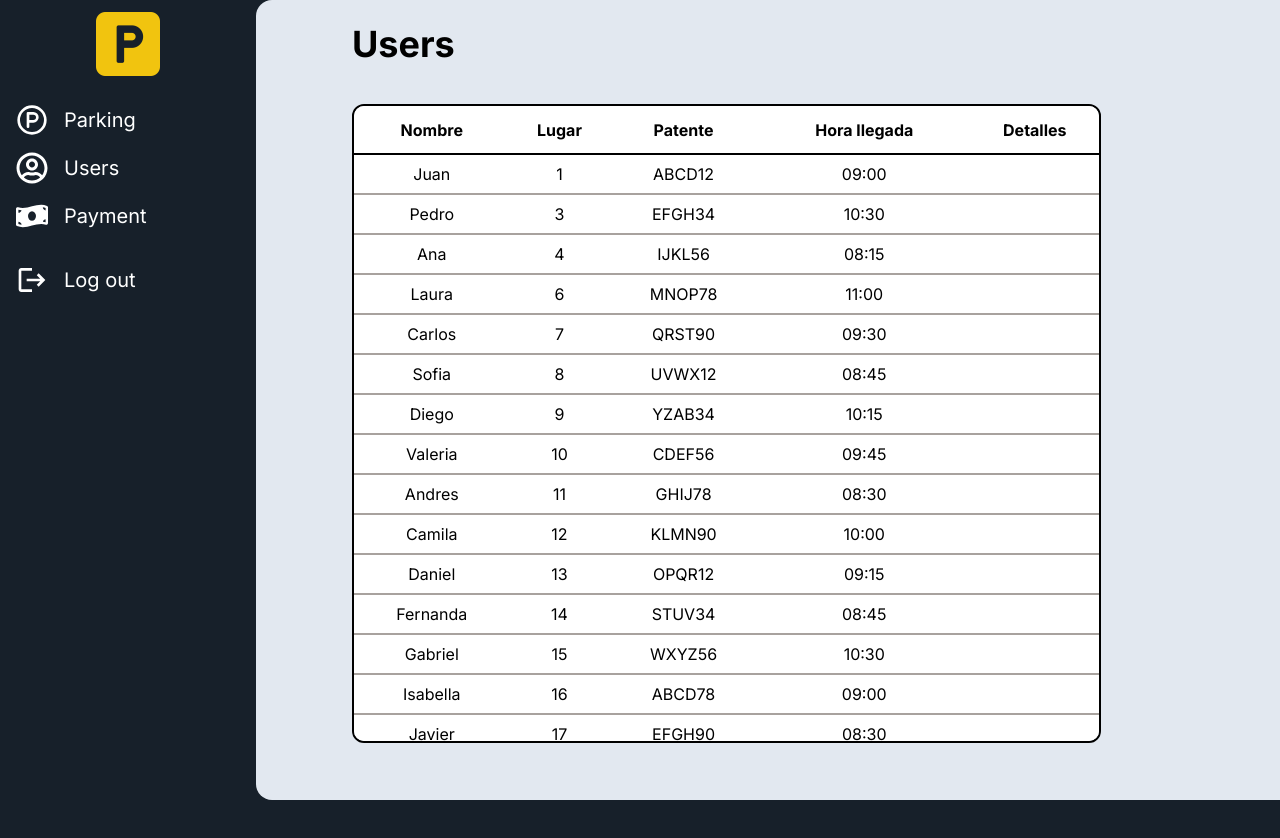
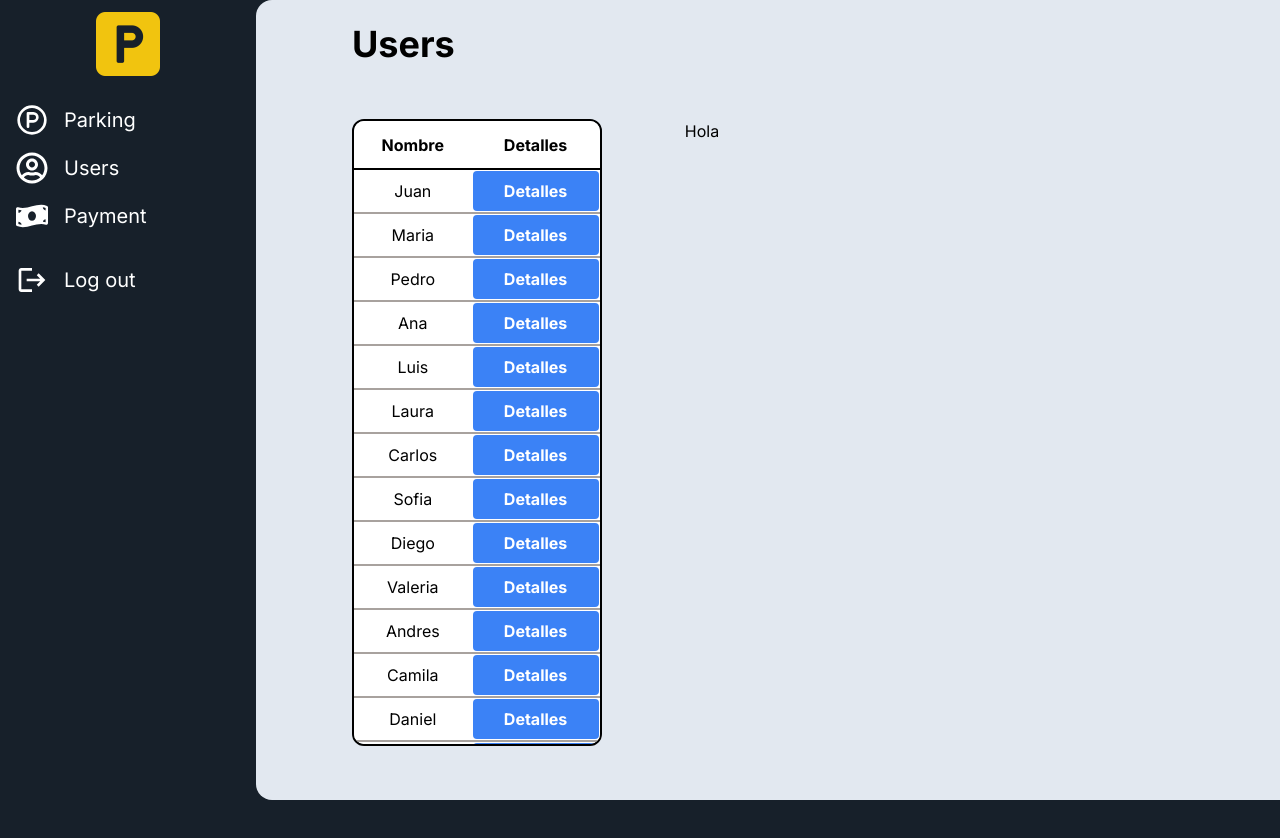
Before and after one commit to Zheol/Arquitectura-Frontend-Parking, a Next.js app: page /Admin/Users in a window 1280 px wide. Shown: the top 838 px of the page. Before the commit the page ends 800 px from the top, so only its background shows below. Built offline with nearby package versions, Linux system fonts and the light colour scheme.

Commit message:
feat: Add error message for unselected zone in car details table

```diff
--- a/src/app/Admin/Parking/layout.tsx
+++ b/src/app/Admin/Parking/layout.tsx
@@ -99,7 +99,15 @@ export default function LayoutCarDetails({
             </tr>
           </thead>
           <tbody>
-            {
+            { selectedZone == null ?
+              (
+                <tr className='border-b-2 text-center'>
+                  <td colSpan={4}>Seleccione una zona para ver los detalles.</td>
+                </tr>
+              )
+            :
+            (
+
               slots.map((slot, index) => {
                 return (
 
@@ -115,6 +123,7 @@ export default function LayoutCarDetails({
                       </tr>
                 )
               })
+            )
             }
           </tbody>
         </table>
--- /dev/null
+++ b/src/app/Admin/Users/[id]/page.tsx
@@ -0,0 +1,15 @@
+'use client'
+import ListaReservas from '@/components/user/ListaReservas';
+import { useParams } from 'next/navigation';
+import React from 'react';
+
+interface Params {
+    id: number;
+}
+
+export default function userParking ({params}: {params: Params}) {
+    const {id} = params;
+    return(
+        <ListaReservas id={id} />
+    )
+}
--- /dev/null
+++ b/src/app/Admin/Users/layout.tsx
@@ -0,0 +1,63 @@
+import userInfo from "@/mocks/UserInfo"
+import parkingSlots from "@/mocks/ParkingSlots"
+import { Children } from "react";
+import Link from "next/link";
+
+export default function Layout({
+    children,
+  }: Readonly<{
+    children: React.ReactNode;
+  }>){
+    const usersInfo = userInfo;
+    const carInfo = parkingSlots;
+
+    const usersWithCars = usersInfo.map((user) => {
+        const car = carInfo.find((car) => car.id === user.carId);
+        return { ...user, car };
+    });
+
+    return(
+        <main>
+
+            <h1 className="text-4xl font-bold">Users</h1>
+        <div className="text-black h-[70%] flex items-center justify-between gap-4">
+            {/* tabla usuarios */}
+            <div className="my-10 bg-white h-[85%] w-[30%] border-black border-2  rounded-xl overflow-scroll">
+                <table className="justify-between w-[100%] p-2 ">
+                    <thead className=" border-b-2 border-black h-12">
+                        <tr>
+                        <th>Nombre</th>
+                        <th className="w-32">Detalles</th>
+                        </tr>
+                    </thead>
+                    <tbody>
+
+                {
+                    userInfo.map((user)=> (
+
+
+                            <tr className="text-center h-10 border-b-2 border-stone-400 hover:bg-slate-200 transition-all" key={user.id}>
+
+                            <td> {user.name}</td>
+                            <td>
+                                <Link href={`/Admin/Users/${user.id}`}>
+                                    <p className="bg-blue-500 hover:bg-blue-700 text-white font-bold py-2 px-4 rounded">
+                                        Detalles
+                                    </p>
+                                </Link>
+                            </td>
+                        </tr>
+
+                        ))
+                    }
+                    </tbody>
+                    </table>
+            </div>
+            <div className="w-[60%] h-[85%]">
+                {children}
+            </div>
+        </div>
+
+        </main>
+    )
+}
--- a/src/app/Admin/Users/page.tsx
+++ b/src/app/Admin/Users/page.tsx
@@ -1,50 +1,8 @@
-import userInfo from "@/mocks/UserInfo"
-import parkingSlots from "@/mocks/ParkingSlots"
 
-export default function page(){
-    const usersInfo = userInfo;
-    const carInfo = parkingSlots;
-
-    const usersWithCars = usersInfo.map((user) => {
-        const car = carInfo.find((car) => car.id === user.carId);
-        return { ...user, car };
-    });
-
+export default function Home() {
     return(
-        <div className="text-black h-[100%]">
-            <h1 className="text-4xl font-bold">Users</h1>
-            {/* tabla usuarios */}
-            <div className="my-10 bg-white h-[85%] w-[90%] border-black border-2  rounded-xl overflow-scroll">
-                <table className="justify-between w-[100%] p-2 ">
-                    <thead className=" border-b-2 border-black h-12">
-                        <tr>
-                        <th>Nombre</th>
-                        <th>Lugar</th>
-                        <th>Patente</th>
-                        <th>Hora llegada</th>
-                        <th className="w-32">Detalles</th>
-                        </tr>
-                    </thead>
-                    <tbody>
-
-                {
-                    usersWithCars.map((user)=> (
-                        user.car?.patente != '' ? (
-
-                            <tr className="text-center h-10 border-b-2 border-stone-400 hover:bg-slate-200 transition-all" key={user.id}>
-
-                            <td> {user.name}</td>
-                            <td>{user.carId}</td>
-                            <td>{user.car?.patente}</td>
-                            <td>{user.car?.llegada}</td>
-                            <td></td>
-                        </tr>
-                            ) : (null)
-                        ))
-                    }
-                    </tbody>
-                    </table>
-            </div>
-        </div>
+        <h1>
+            Hola
+        </h1>
     )
 }
--- a/src/app/page.tsx
+++ b/src/app/page.tsx
@@ -6,10 +6,16 @@ import Image from "next/image";
 import Link from "next/link";
 import { useState } from "react";
 import { useUserStore } from "@/store/UserStorage";
+import ModalRegisterCar from "@/components/modal/modal-register-car";
 
 export default function Home() {
 
   const { id_user } = useUserStore();
+  const [isOpen, setIsOpen] = useState(false);
+
+  const hanldeCloseModal = () => {
+    setIsOpen(false);
+  }
   console.log(id_user)
   return (
     <div className="h-[100%]">
@@ -44,7 +50,12 @@ export default function Home() {
                   <section className="h-[100%] w-[100%] bg-opacity-40 m-10">
 
               <ListaReservas id={id_user} />
-
+              <div className="w-[100%] flex justify-center my-6">
+                <button onClick={() => setIsOpen(!isOpen)} className="bg-blue-500 hover:bg-blue-700 text-white font-bold py-2 px-4 rounded">
+                  Reservar
+                </button>
+              </div>
+              <ModalRegisterCar isOpen={isOpen} onClose={hanldeCloseModal} />
 
           </section>
           )
--- a/src/components/modal/modal-register-car.tsx
+++ b/src/components/modal/modal-register-car.tsx
@@ -1,6 +1,6 @@
 "use client";
 import axios from 'axios';
-import React, { useState } from 'react';
+import React, { useEffect, useState } from 'react';
 import { BsFillBackspaceFill } from "react-icons/bs";
 import { useUserStore } from '@/store/UserStorage';
 
@@ -38,6 +38,20 @@ const ModalRegisterCar: React.FC<ModalLoginProps> = ({ isOpen, onClose }) => {
         setIsModalSigninOpen(!isModalSigninOpen);
     };
 
+    const [currentTime, setCurrentTime] = useState('');
+
+
+    useEffect(() => {
+        axios.get('http://worldtimeapi.org/api/timezone/America/Santiago')
+            .then(response => {
+                const datetime = new Date(response.data.datetime);
+                setDateHourStart(datetime.toISOString());
+                const time =  datetime.getDate() + '/' + datetime.getMonth() + '/' + datetime.getFullYear() + ' - ' + datetime.getHours() + ':' + datetime.getMinutes() ;
+                setCurrentTime(time);
+
+            })
+            .catch(error => console.error('Error fetching time: ', error));
+    }, []);
 
     const fetchCreateBooking = async (dateHourStart: string ,patente: string, idZone: number) => {
         setLoading(true);
@@ -68,8 +82,8 @@ const ModalRegisterCar: React.FC<ModalLoginProps> = ({ isOpen, onClose }) => {
             {isOpen && (
                 <div className="fixed inset-0 z-20 flex items-center justify-center overflow-x-hidden overflow-y-auto outline-none">
                     <div className="fixed inset-0 transition-opacity bg-gray-900 bg-opacity-50"></div>
-                    <div className="relative z-30 h-[90%] w-[60%] p-4 mx-auto bg-white rounded-md shadow-lg flex items-center justify-center">
-                        <div className="absolute inset-0 bg-cover blur-sm bg-center blur-smte bg-gradient-to-r from-transparent via-white to-white  z-10" style={{ backgroundImage: "url('/background-register.jpg')" }}></div>
+                    <div className="relative z-30 h-[90%] w-[60%] p-4 mx-auto bg-black bg-opacity-50 rounded-md shadow-lg flex items-center justify-center">
+                        <div className="absolute inset-0 bg-cover blur-sm bg-center  z-10" style={{ backgroundImage: "url('/background-register.jpg')" }}></div>
                         <div className="relative z-20 w-[50%] p-10 ">
                             <div className="flex justify-end">
                                 <button onClick={handleClose}>
@@ -84,12 +98,13 @@ const ModalRegisterCar: React.FC<ModalLoginProps> = ({ isOpen, onClose }) => {
                                 <input
                                     type="text"
                                     placeholder="Patente"
+                                    maxLength={6}
                                     className="p-2 mx-5 my-2 border border-gray-300 rounded-md text-black font-semibold w-full"
                                     onChange={(event) => setPatente(event.target.value)} />
 
                                 {/* Input de horas */}
-                                <input type="time" id="llegada" name="llegada" min="06:00" max="20:00"
-                                    className="p-2 mx-5 my-2 border border-gray-300 rounded-md  font-semibold w-full text-gray-500" placeholder='Hora de llegada' required />
+                                <input type="text" disabled={false} id="llegada" name="llegada" min="06:00" max="20:00"
+                                    className="p-2 mx-5 my-2 border border-gray-300 rounded-md  font-semibold w-full text-gray-500" placeholder={currentTime} value={currentTime}  />
                                 {/* selector de zona 1, zona 2 y zona 3 */}
                                 <select className="p-2 mx-5 my-2 border border-gray-300 rounded-md text-black font-semibold w-full">
                                     <option value="1">Zona 1</option>
```
Also changed, not shown: src/components/Ticket.tsx (+30 -15 lines), src/components/modal/modal-create-zone.tsx (+5 -9 lines).
